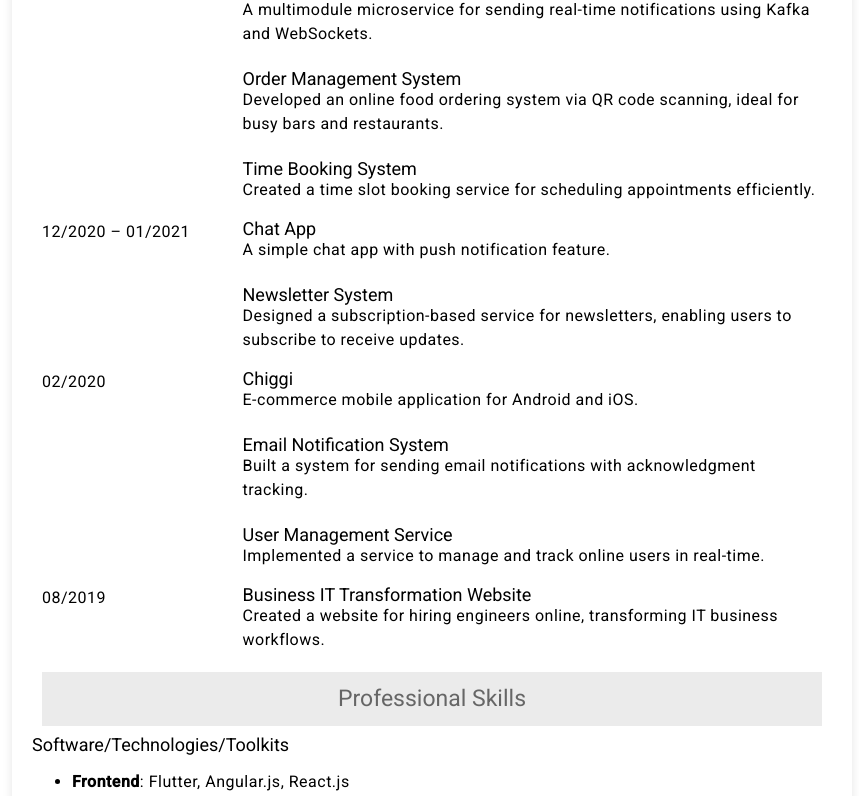
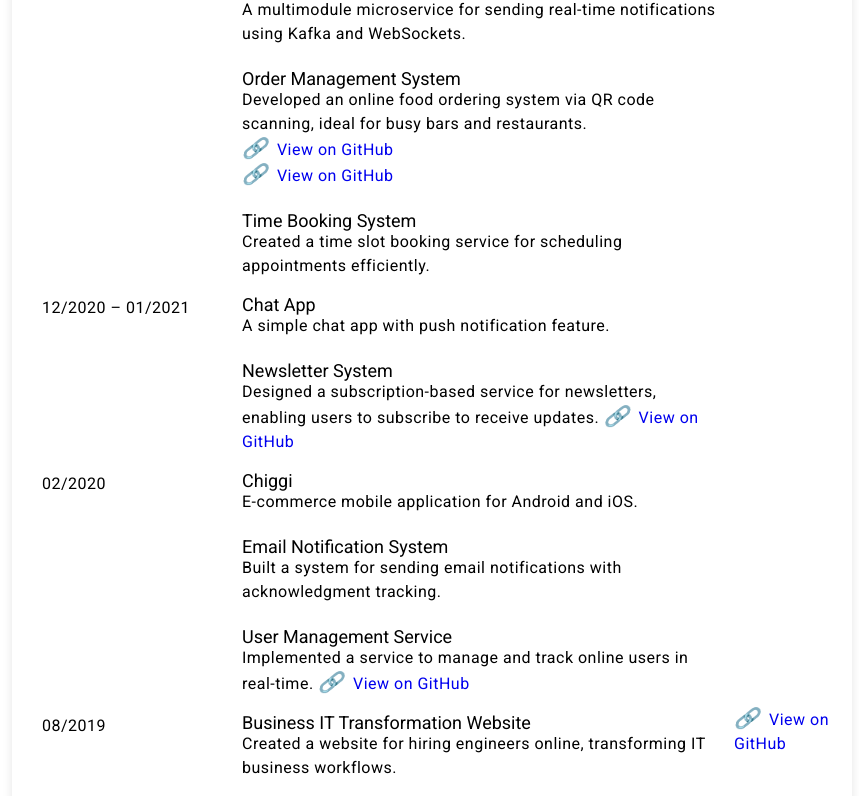
Before and after one commit to mr-dilshad/dmohammad_resume, an Angular app: page / in a window 1280 px wide. Shown: the part 2378-3174 px from the top of the page, without its empty margins (208-1067 px from the left). Built offline with nearby package versions, Linux system fonts and the light colour scheme; a web font is replaced by a local one.

Commit message:
added git links

```diff
--- a/src/app/app.component.html
+++ b/src/app/app.component.html
@@ -25,7 +25,7 @@
 
   <h3>Professional Experience</h3>
   <table>
-    <tr  class="lineSeperator">
+    <tr class="lineSeperator">
       <th>11/2022 &ndash; Present<br>Noida, India</th>
       <th>
         <h4>Senior Associate L1 Technology</h4><br>Publicis Sapient
@@ -37,7 +37,7 @@
         </ul>
       </th>
     </tr>
-    <tr  class="lineSeperator">
+    <tr class="lineSeperator">
       <th>08/2022 &ndash; 07/2023<br>Chennai, India</th>
       <th>
         <h4>Application Developer</h4><br>Paypal (CW)
@@ -127,7 +127,18 @@
         <h4>Notifications Service</h4>
         A multimodule microservice for sending real-time notifications using Kafka and WebSockets.<br><br>
         <h4>Order Management System</h4>
-      Developed an online food ordering system via QR code scanning, ideal for busy bars and restaurants.<br><br>
+        Developed an online food ordering system via QR code scanning, ideal for busy bars and restaurants.
+        <br>
+        <a href="https://github.com/mr-dilshad/phangan-arena" target="_blank">
+          <i style="font-size: 20px; margin-right: 5px;">🔗</i>
+          View on GitHub
+        </a>
+        <br>
+        <a href="https://github.com/mr-dilshad/orderservice" target="_blank">
+          <i style="font-size: 20px; margin-right: 5px;">🔗</i>
+          View on GitHub
+        </a>
+        <br><br>
         <h4>Time Booking System</h4>
         Created a time slot booking service for scheduling appointments efficiently.
       </th>
@@ -139,6 +150,10 @@
         A simple chat app with push notification feature.<br><br>
         <h4>Newsletter System</h4>
         Designed a subscription-based service for newsletters, enabling users to subscribe to receive updates.
+        <a href="https://github.com/mr-dilshad/my-newsletter-service" target="_blank">
+          <i style="font-size: 20px; margin-right: 5px;">🔗</i>
+          View on GitHub
+        </a>
       </th>
     </tr>
     <tr>
@@ -150,6 +165,10 @@
         Built a system for sending email notifications with acknowledgment tracking.<br><br>
         <h4>User Management Service</h4>
         Implemented a service to manage and track online users in real-time.
+        <a href="https://github.com/mr-dilshad/emailService" target="_blank">
+          <i style="font-size: 20px; margin-right: 5px;">🔗</i>
+          View on GitHub
+        </a>
       </th>
     </tr>
     <tr>
@@ -158,6 +177,10 @@
         <h4>Business IT Transformation Website</h4>
         Created a website for hiring engineers online, transforming IT business workflows.
       </th>
+      <a href="https://github.com/mr-dilshad/subhan-studio" target="_blank">
+        <i style="font-size: 20px; margin-right: 5px;">🔗</i>
+        View on GitHub
+      </a>
     </tr>
   </table>
 
```
Lines whose indentation alone changed are shown as unchanged.
